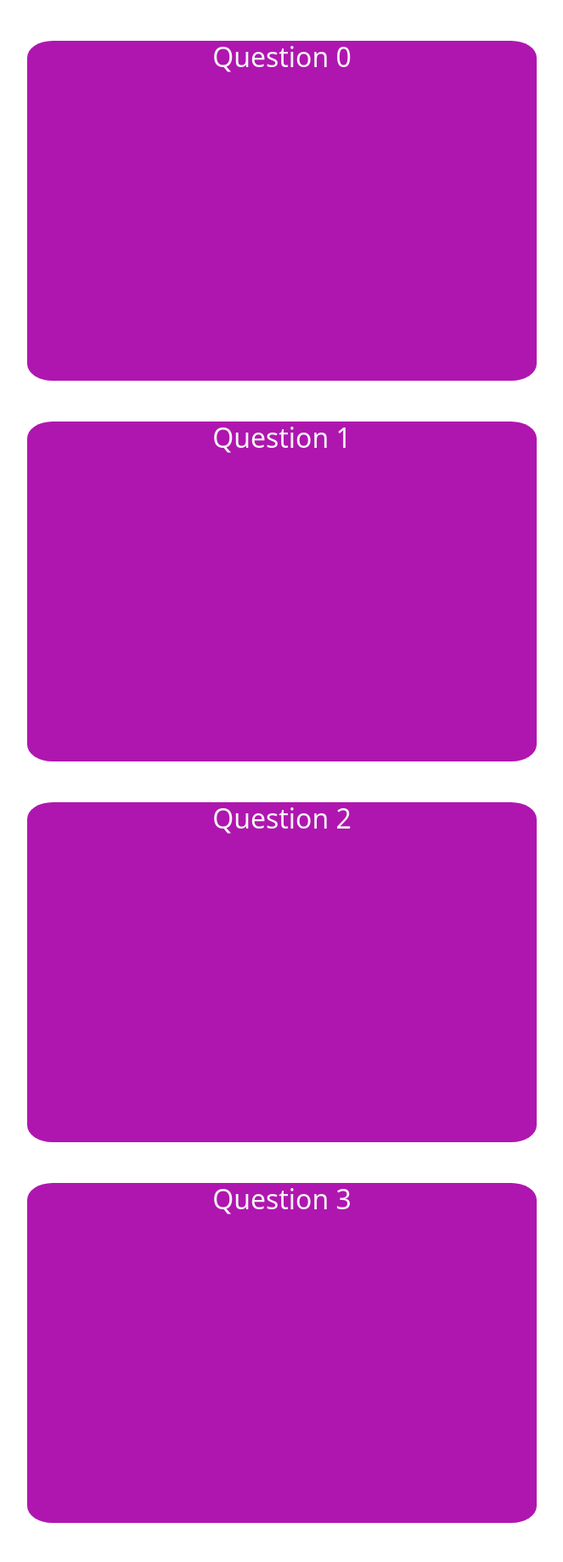
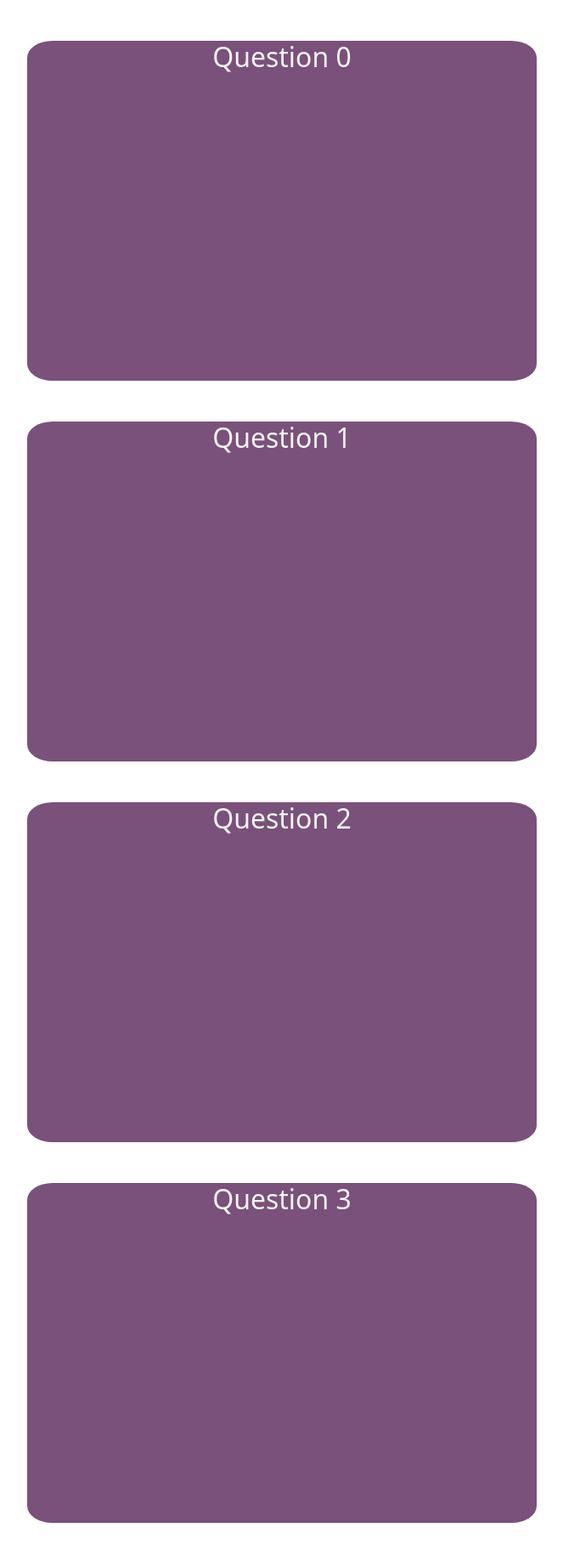
Before and after one commit to DidouLaMenace/WebSiteForLearningEnglish, a Flask app: page /card-gram-theme in a window 1280 px wide. Shown: the part 76-1914 px from the top of the page at 85% size, without its empty margins (308-971 px from the left). Run offline with Flask 2, Linux system fonts and the light colour scheme; some web fonts are replaced.

Commit message:
new image for theme selection and new color of card

```diff
--- a/static/styles/return-card.css
+++ b/static/styles/return-card.css
@@ -30,13 +30,13 @@ transform: rotateY(180deg);
 
 .return-card-front {
     border-radius: 5%;
-    background-color: rgb(175, 22, 175);
+    background-color: rgb(122, 81, 122);
     color: whitesmoke;
 }
 
 .return-card-back {
     border-radius: 5%;
-    background-color: blue;
+    background-color: rgb(81, 81, 143);
     color: whitesmoke;
     transform: rotateY(180deg);
 }
```
Also changed, not shown: static/img/apprentissage.png (added), static/img/bootcampweb.jpg (deleted), static/img/grammar_theme.png (added), static/img/interro.jpg (deleted).
